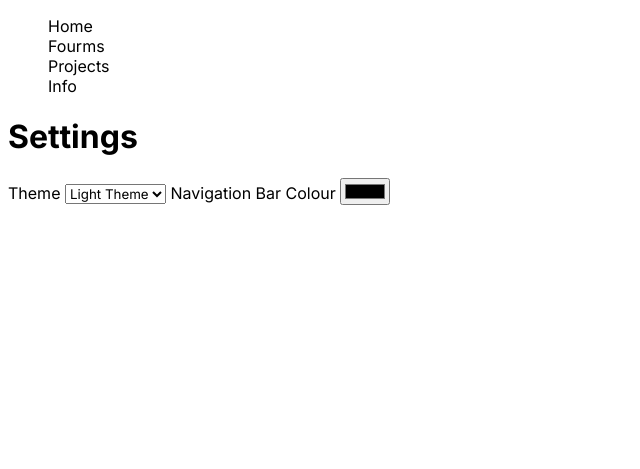
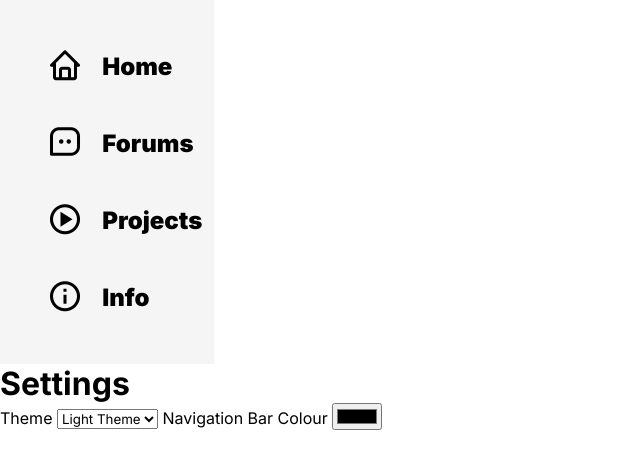
Before and after one commit to ScratchAPIPlus/ScratchPlus, a Flask app: page /settings in a window 1280 px wide. Shown: the top 469 px of the page, without its empty margins (0-640 px from the left). Run offline with Flask 2, Linux system fonts and the light colour scheme.

Commit message:
Work on navbar

```diff
--- a/main.py
+++ b/main.py
@@ -1,6 +1,8 @@
 from flask import Flask, render_template
 import requests
 app = Flask(__name__)
+
+MAIN_URL = "https://scratchapiplus.mel0n7.repl.co/"
 
 @app.route('/')
 def home():
@@ -12,7 +14,7 @@
 
 @app.route('/users/<username>')
 def user(username):
-    user = requests.get('https://scratchapiplus.mel0n7.repl.co/api/v1/users/' + username).json()
-    return render_template('user.html', user=user)
+  user = requests.get(f"{MAIN_URL}api/v1/users/{username}").json()
+  return render_template('user.html', user=user)
 
 app.run(host='0.0.0.0', port=8080)
--- a/static/css/all.css
+++ b/static/css/all.css
@@ -1,8 +1,41 @@
 @import url('https://fonts.googleapis.com/css2?family=Inter:wght@100;200;300;400;500;600;700;800;900&display=swap');
 * {
   font-family: "Inter", "Seoge UI", sans-serif;
+  margin: 0;
+}
+nav {
+  background-color: #f5f5f5;
+  padding: 0.5rem;
+  width: max-content;
+  height: 100%;
 }
 nav>ul {
+  width: min-content;
+  padding: 0;
+  margin: 10%;
   list-style: none;
+  align-items: center;
+  height: 100%;
 }
-nav
+nav>ul>li {
+  margin: 0;
+  font-weight: 900;
+  font-size: 1.5em;
+  padding: .5em;
+  display: flex;
+  justify-items: center;
+  border-radius: 100px;
+  width: min-content;
+}
+nav>ul>li>a {
+  text-decoration: none;
+  color: black;
+  padding: .5em;
+}
+nav>ul>li.active {
+  background-color: palegreen;
+}
+i.bx {
+  font-size: 1.5em;
+  padding: .2em;
+}
--- a/templates/base.html
+++ b/templates/base.html
@@ -5,16 +5,29 @@
     <meta http-equiv="X-UA-Compatible" content="IE=edge">
     <meta name="viewport" content="width=device-width, initial-scale=1.0">
     <link rel="stylesheet" href="{{ url_for('static', filename='css/all.css') }}">
+    <link href='https://unpkg.com/boxicons@2.1.2/css/boxicons.min.css' rel='stylesheet'>
     <title>Scratch+ - {% block title %}{% endblock %}</title>
     {% block head %}{% endblock %}
 </head>
 <body>
   <nav>
-    <ul>
-      <li>Home</li>
-      <li>Fourms</li>
-      <li>Projects</li>
-      <li>Info</li>
+    <ul class="horizontal-list">
+      <li class="home">
+        <i class="bx bx-home"></i>
+        <a href="">Home</a>
+      </li>
+      <li class="fourms">
+        <i class='bx bx-message-square-dots'></i>
+        <a href="">Forums</a>
+      </li>
+      <li class="projects">
+        <i class='bx bx-play-circle'></i>
+        <a href="">Projects</a>
+      </li>
+      <li class="info">
+        <i class='bx bx-info-circle' ></i>
+        <a href="">Info</a>
+      </li>
     </ul>
   </nav>
   {% block body %}{% endblock %}
```
